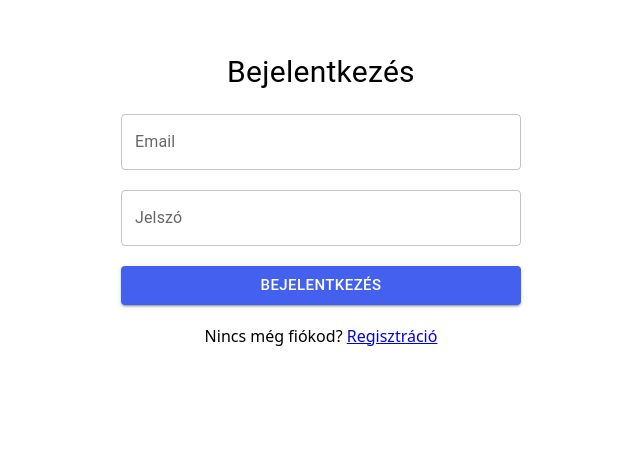
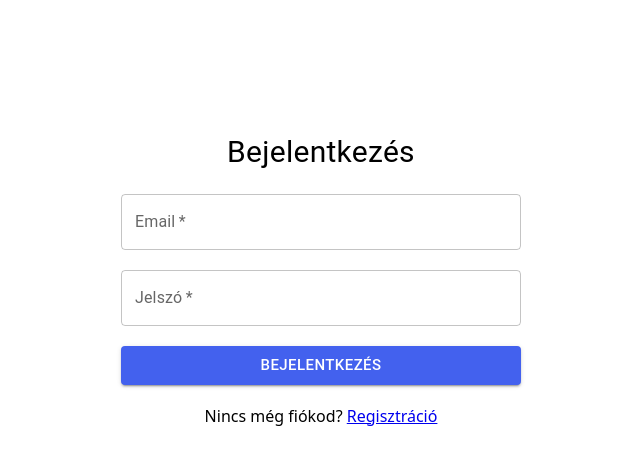
Before and after one commit to pxedq/TruthMessage, a React (Vite) app: page /login in a window 1280 px wide. Shown: the part 130-594 px from the top of the page, without its empty margins (319-959 px from the left). Built offline with nearby package versions, Linux system fonts and the light colour scheme; no server answers.

Commit message:
Updated Firebase/Authentication

```diff
--- a/src/App.jsx
+++ b/src/App.jsx
@@ -1,30 +1,90 @@
+import React, { useState, useEffect } from 'react';
+import { BrowserRouter, Routes, Route, Navigate, Link } from 'react-router-dom';
+
 import { initializeApp } from "firebase/app";
-import { firebaseConfig } from "/firebaseConfig.js";
 import { getFirestore } from "firebase/firestore";
-import { getAuth } from "firebase/auth";
-import { createBrowserRouter, RouterProvider } from 'react-router-dom';
+import { getAuth, onAuthStateChanged, signOut } from "firebase/auth";
+import { firebaseConfig } from "../firebaseConfig.js"; // Feltételezzük, hogy ez létezik
 
-import './App.css';
-import Login from './Login';
+import SignIn from './SignIn';
 import Register from './Register';
-import Home from './Home';
-import Notfound from './Notfound';
 
-export default function App() {
-  const app = initializeApp(firebaseConfig);
-  const db = getFirestore(app);
-  const auth = getAuth(app);
+// Ideiglenes komponensek a hiányzó route-okhoz (hogy működjön a kód) !!!!!!!!!!!!!!!!!!!!!!!!!!! MAJD MEG IRNI
+const Chat = () => <div style={{textAlign:'center', marginTop:'50px'}}><h1>Üzenetek (Chat)</h1><p>Itt lesznek az üzenetek.</p></div>;
+const Users = () => <div style={{textAlign:'center', marginTop:'50px'}}><h1>Felhasználók</h1><p>Itt kezelheted a felhasználókat.</p></div>;
 
-  const router = createBrowserRouter([
-    { path: "/", element: <Home /> },
-    { path: "/login", element: <Login /> },
-    { path: "/register", element: <Register /> },
-    { path: "*", element: <Notfound /> }
-  ]);
+// --- FIREBASE INICIALIZÁLÁS ---
+const app = initializeApp(firebaseConfig);
+export const db = getFirestore(app);
+export const auth = getAuth(app);
+
+// --- APP KOMPONENS ---
+function App() {
+  const [user, setUser] = useState(null);
+  const [loading, setLoading] = useState(true); // Hogy ne villanjon be a Login, amíg betöltünk
+
+  // Felhasználó állapotának figyelése (Login / Logout detektálása)
+  useEffect(() => {
+    const unsubscribe = onAuthStateChanged(auth, (currentUser) => {
+      setUser(currentUser);
+      setLoading(false); // Betöltés kész
+    });
+    return () => unsubscribe(); // Cleanup
+  }, []);
+
+  // Kijelentkezés funkció
+  const handleLogout = async () => {
+    await signOut(auth);
+  };
+
+  // Védett útvonal komponens (Protected Route)
+  // Ha nincs user, visszadob a loginra
+  const ProtectedRoute = ({ children }) => {
+    if (!user) {
+      return <Navigate to="/login" replace />;
+    }
+    return children;
+  };
+
+  if (loading) {
+    return <div style={{display:'flex', justifyContent:'center', marginTop:'20%'}}>Betöltés...</div>;
+  }
 
   return (
-    <div className='app'>
-      <RouterProvider router={router} />
-    </div>
-  )
+    <BrowserRouter>
+      {/* Egyszerű navigációs sáv, csak ha be vagyunk lépve */}
+      {user && (
+        <nav style={{ padding: '10px', background: '#eee', display: 'flex', gap: '15px', justifyContent: 'center' }}>
+          <Link to="/">Chat</Link>
+          <Link to="/users">Felhasználók</Link>
+          <button onClick={handleLogout} style={{cursor:'pointer', marginLeft:'20px'}}>Kijelentkezés</button>
+          <span style={{marginLeft: 'auto'}}>Belépve: {user.email}</span>
+        </nav>
+      )}
+
+      <Routes>
+        {/* 1. Route: Bejelentkezés */}
+        <Route path="/login" element={!user ? <SignIn /> : <Navigate to="/" />} />
+
+        {/* 2. Route: Regisztráció */}
+        <Route path="/register" element={!user ? <Register /> : <Navigate to="/" />} />
+
+        {/* 3. Route: Chat (Főoldal) - VÉDETT */}
+        <Route path="/" element={
+          <ProtectedRoute>
+            <Chat />
+          </ProtectedRoute>
+        } />
+
+        {/* 4. Route: Felhasználók kezelése - VÉDETT */}
+        <Route path="/users" element={
+          <ProtectedRoute>
+            <Users />
+          </ProtectedRoute>
+        } />
+      </Routes>
+    </BrowserRouter>
+  );
 }
+
+export default App;
--- a/src/Login.jsx
+++ /dev/null
@@ -1,58 +0,0 @@
-import React from 'react';
-import { TextField, Button, Box, Typography } from '@mui/material';
-import { Link } from 'react-router-dom';
-
-export default function SignIn() {
-  const commonInputStyle = { width: '400px' };
-
-  return (
-    <Box
-      sx={{
-        display: 'flex',
-        flexDirection: 'column',
-        gap: '20px',
-        justifyContent: 'center',
-        alignItems: 'center',
-        minHeight: '80vh',
-        fontFamily: "system-ui, -apple-system, BlinkMacSystemFont, 'Segoe UI', Roboto, Oxygen, Ubuntu, Cantarell, 'Open Sans', 'Helvetica Neue', sans-serif",
-      }}
-    >
-      <Typography
-        component="div"
-        sx={{ fontSize: '30px' }}
-      >
-        Bejelentkezés
-      </Typography>
-
-      <TextField
-        id="outlined-search"
-        label="Email"
-        type="search"
-        sx={commonInputStyle}
-      />
-
-      <TextField
-        id="outlined-password-input"
-        label="Jelszó"
-        type="password"
-        autoComplete="current-password"
-        sx={commonInputStyle}
-      />
-
-      <Button
-        variant="contained"
-        sx={{
-          ...commonInputStyle,
-          fontSize: '15px',
-          background: '#4361ee'
-        }}
-      >
-        BEJELENTKEZÉS
-      </Button>
-
-      <Box component="span">
-        Nincs még fiókod? <Link to="/register">Regisztráció</Link>
-      </Box>
-    </Box>
-  );
-}
--- a/src/Register.jsx
+++ b/src/Register.jsx
@@ -1,12 +1,66 @@
-import React from 'react';
-import { TextField, Button, Box, Typography } from '@mui/material';
-import { Link } from 'react-router-dom';
+import React, { useState } from 'react';
+import { TextField, Button, Box, Typography, Alert } from '@mui/material';
+import { Link, useNavigate } from 'react-router-dom';
+import { createUserWithEmailAndPassword, updateProfile } from 'firebase/auth';
+import { doc, setDoc } from 'firebase/firestore';
+import { auth, db } from './App';
 
 export default function Register() {
+  const [username, setUsername] = useState('');
+  const [email, setEmail] = useState('');
+  const [password, setPassword] = useState('');
+  const [error, setError] = useState('');
+
+  const navigate = useNavigate();
+
   const inputWidthStyle = { width: '400px' };
+
+  const handleRegister = async (e) => {
+    e.preventDefault();
+    setError('');
+
+    // Egyszerű validáció
+    if (password.length < 6) {
+      setError('A jelszónak legalább 6 karakternek kell lennie!');
+      return;
+    }
+
+    try {
+      // 1. Felhasználó létrehozása az Auth szolgáltatásban
+      const userCredential = await createUserWithEmailAndPassword(auth, email, password);
+      const user = userCredential.user;
+
+      // 2. A felhasználó "Display Name" beállítása (hogy lássuk a nevét a chatben)
+      await updateProfile(user, {
+        displayName: username,
+      });
+
+      // 3. Felhasználó adatainak mentése a Firestore 'users' gyűjteménybe
+      // Ez kell ahhoz, hogy később kilistázhassuk a többi felhasználót
+      await setDoc(doc(db, "users", user.uid), {
+        uid: user.uid,
+        username: username,
+        email: email,
+        createdAt: new Date()
+      });
+
+      // 4. Ha minden sikerült, irány a főoldal
+      navigate('/');
+
+    } catch (err) {
+      console.error("Regisztrációs hiba:", err);
+      if (err.code === 'auth/email-already-in-use') {
+        setError("Ez az email cím már regisztrálva van!");
+      } else {
+        setError("Hiba történt a regisztráció során: " + err.message);
+      }
+    }
+  };
 
   return (
     <Box
+      component="form"
+      onSubmit={handleRegister}
       sx={{
         display: 'flex',
         flexDirection: 'column',
@@ -17,42 +71,56 @@ export default function Register() {
         fontFamily: "system-ui, -apple-system, BlinkMacSystemFont, 'Segoe UI', Roboto, Oxygen, Ubuntu, Cantarell, 'Open Sans', 'Helvetica Neue', sans-serif",
       }}
     >
-      <Typography
-        component="div"
-        sx={{ fontSize: '30px' }}
-      >
+      <Typography component="div" sx={{ fontSize: '30px' }}>
         Regisztráció
       </Typography>
+
+      {/* Hibaüzenet */}
+      {error && (
+        <Alert severity="error" sx={inputWidthStyle}>
+          {error}
+        </Alert>
+      )}
 
       <TextField
         id="username"
         label="Felhasználónév"
-        type="search"
+        type="text"
+        required
+        value={username}
+        onChange={(e) => setUsername(e.target.value)}
         sx={inputWidthStyle}
       />
 
       <TextField
         id="email"
         label="Email"
-        type="search"
+        type="email"
+        required
+        value={email}
+        onChange={(e) => setEmail(e.target.value)}
         sx={inputWidthStyle}
       />
 
       <TextField
-        id="outlined-password-input"
+        id="password"
         label="Jelszó"
         type="password"
-        autoComplete="current-password"
+        autoComplete="new-password"
+        required
+        value={password}
+        onChange={(e) => setPassword(e.target.value)}
         sx={inputWidthStyle}
       />
 
       <Button
+        type="submit"
         variant="contained"
         sx={{
           ...inputWidthStyle,
           fontSize: '15px',
           background: '#4361ee',
-          '&:hover': { background: '#3752db' } // Opcionális: hover effekt
+          '&:hover': { background: '#3752db' }
         }}
       >
         REGISZTRÁCIÓ
--- /dev/null
+++ b/src/SignIn.jsx
@@ -0,0 +1,97 @@
+import React, { useState } from 'react';
+import { TextField, Button, Box, Typography, Alert } from '@mui/material';
+import { Link, useNavigate } from 'react-router-dom';
+import { signInWithEmailAndPassword } from 'firebase/auth';
+// Fontos: Importáljuk az auth objektumot, amit az App.jsx-ben hoztunk létre!
+import { auth } from './App';
+
+export default function SignIn() {
+  const [email, setEmail] = useState('');
+  const [password, setPassword] = useState('');
+  const [error, setError] = useState('');
+
+  const navigate = useNavigate();
+
+  // Közös stílus a fix szélességű elemeknek
+  const commonInputStyle = { width: '400px' };
+
+  const handleLogin = async (e) => {
+    e.preventDefault(); // Megakadályozza az oldal újratöltését submitkor
+    setError(''); // Töröljük az előző hibaüzenetet
+
+    try {
+      await signInWithEmailAndPassword(auth, email, password);
+      // Ha sikeres, a navigate átirányít a főoldalra (Chat)
+      navigate('/');
+    } catch (err) {
+      console.error("Login hiba:", err);
+      // Itt finomíthatod a hibaüzeneteket a hiba kódja alapján (err.code)
+      setError("Hibás email cím vagy jelszó!");
+    }
+  };
+
+  return (
+    <Box
+      component="form" // Formmá alakítjuk, hogy az Enter gomb is működjön
+      onSubmit={handleLogin}
+      sx={{
+        display: 'flex',
+        flexDirection: 'column',
+        gap: '20px',
+        justifyContent: 'center',
+        alignItems: 'center',
+        minHeight: '100vh',
+        fontFamily: "system-ui, -apple-system, BlinkMacSystemFont, 'Segoe UI', Roboto, Oxygen, Ubuntu, Cantarell, 'Open Sans', 'Helvetica Neue', sans-serif",
+      }}
+    >
+      <Typography component="div" sx={{ fontSize: '30px' }}>
+        Bejelentkezés
+      </Typography>
+
+      {/* Hibaüzenet megjelenítése, ha van */}
+      {error && (
+        <Alert severity="error" sx={commonInputStyle}>
+          {error}
+        </Alert>
+      )}
+
+      <TextField
+        id="email"
+        label="Email"
+        type="email"
+        required
+        value={email}
+        onChange={(e) => setEmail(e.target.value)}
+        sx={commonInputStyle}
+      />
+
+      <TextField
+        id="password"
+        label="Jelszó"
+        type="password"
+        autoComplete="current-password"
+        required
+        value={password}
+        onChange={(e) => setPassword(e.target.value)}
+        sx={commonInputStyle}
+      />
+
+      <Button
+        type="submit" // Fontos: submit típusú legyen, hogy elsüsse a formot
+        variant="contained"
+        sx={{
+          ...commonInputStyle,
+          fontSize: '15px',
+          background: '#4361ee',
+          '&:hover': { background: '#3752db' }
+        }}
+      >
+        BEJELENTKEZÉS
+      </Button>
+
+      <Box component="span">
+        Nincs még fiókod? <Link to="/register">Regisztráció</Link>
+      </Box>
+    </Box>
+  );
+}
```
